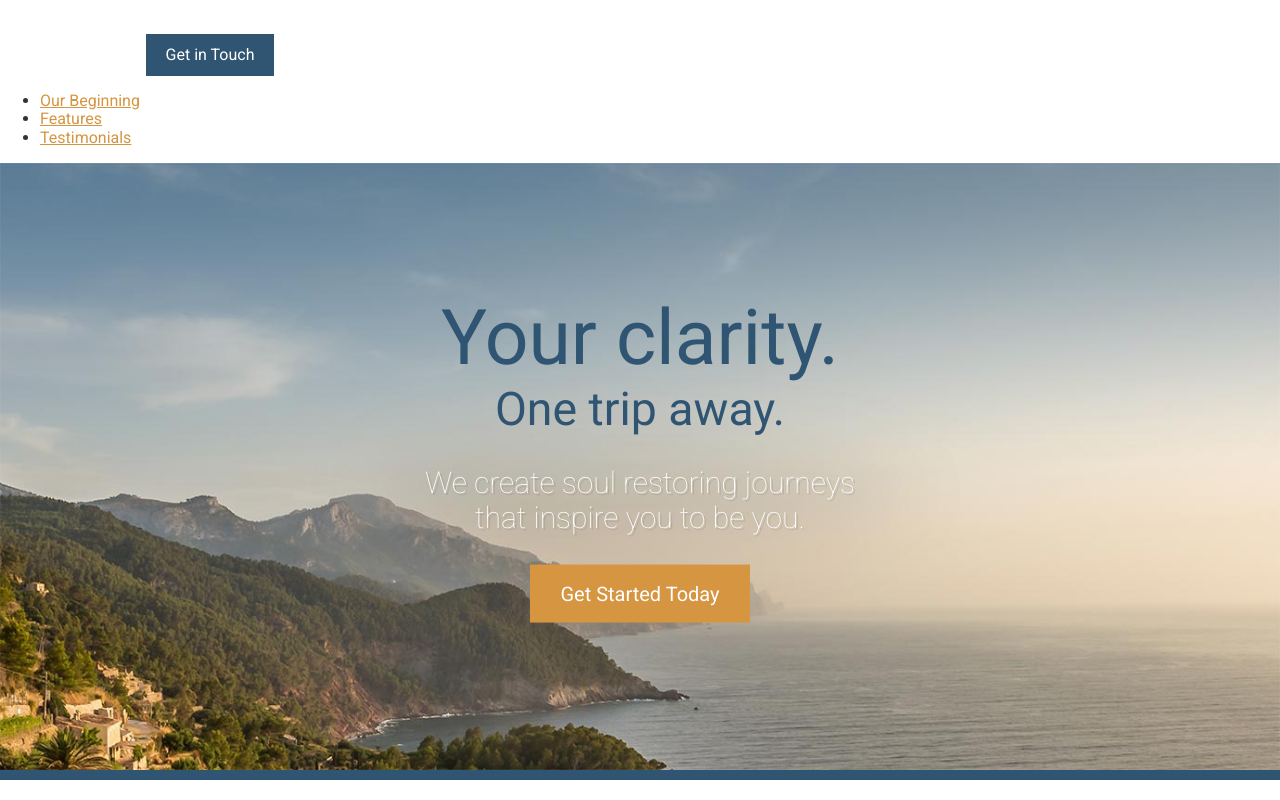
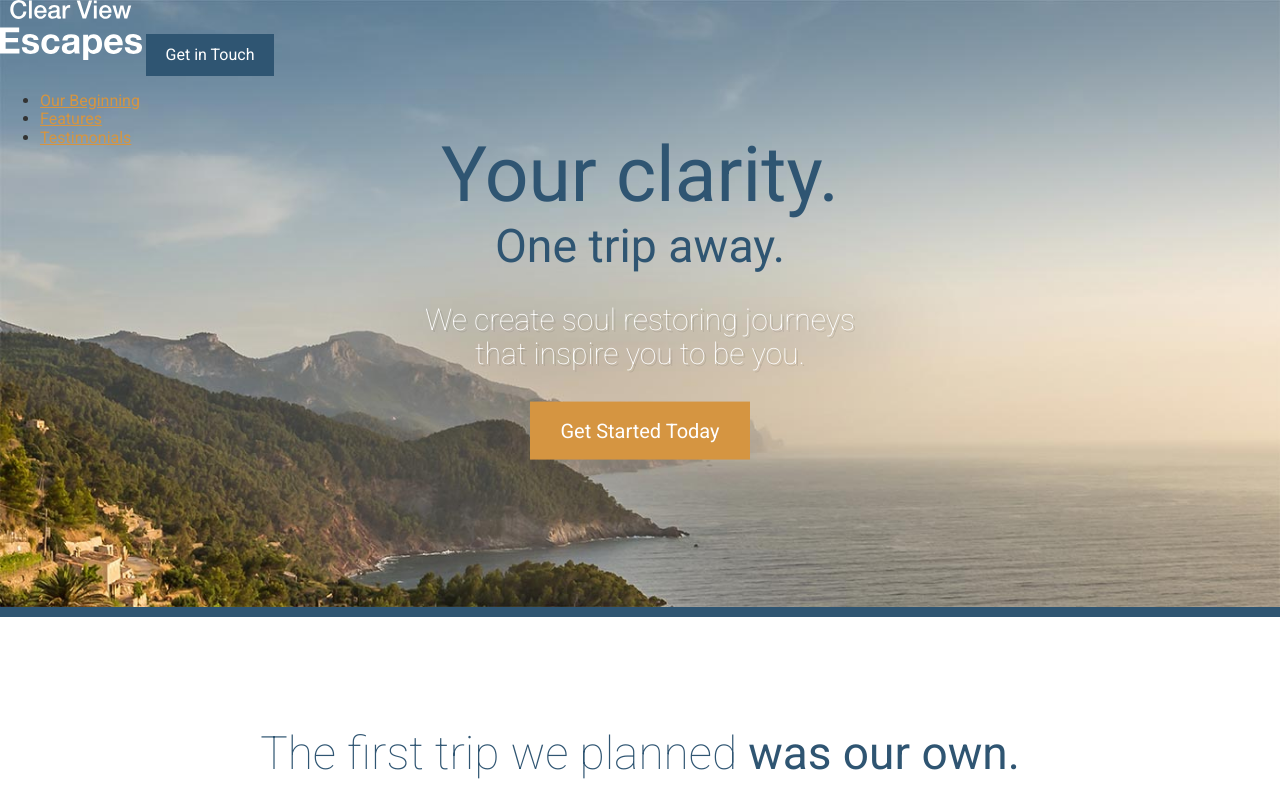
Before and after one commit to gcaliene/Gulp-Boilerplate, a website: page app/index.html in a window 1280 px wide. Shown: the top 800 px of the page. Drawn offline with Linux system fonts and the light colour scheme.

Commit message:
started the header

```diff
--- /dev/null
+++ b/app/assets/styles/modules/_site-header.css
@@ -0,0 +1,4 @@
+.site-header {
+  position: absolute;
+  z-index: 2;
+}
--- a/app/assets/styles/styles.css
+++ b/app/assets/styles/styles.css
@@ -15,3 +15,4 @@
 @import "modules/_testimonial";
 @import "modules/_sprite.css";
 @import "modules/_site-footer";
+@import "modules/_site-header";
--- a/app/index.html
+++ b/app/index.html
@@ -9,8 +9,8 @@
   <link rel="stylesheet" href="./temp/styles/styles.css">
 </head>
 <body>
-  <header>
 
+  <header class="site-header">
     <img src="assets/images/icons/clear-view-escapes.svg">
     <a href="#" class="btn">Get in Touch</a>
     <nav>
--- a/app/temp/styles/styles.css
+++ b/app/temp/styles/styles.css
@@ -923,3 +923,7 @@ Instead edit gulp/templates.sprite*/
       margin-right:1.4rem
   }
   }
+.site-header {
+  position: absolute;
+  z-index: 2;
+}
```
